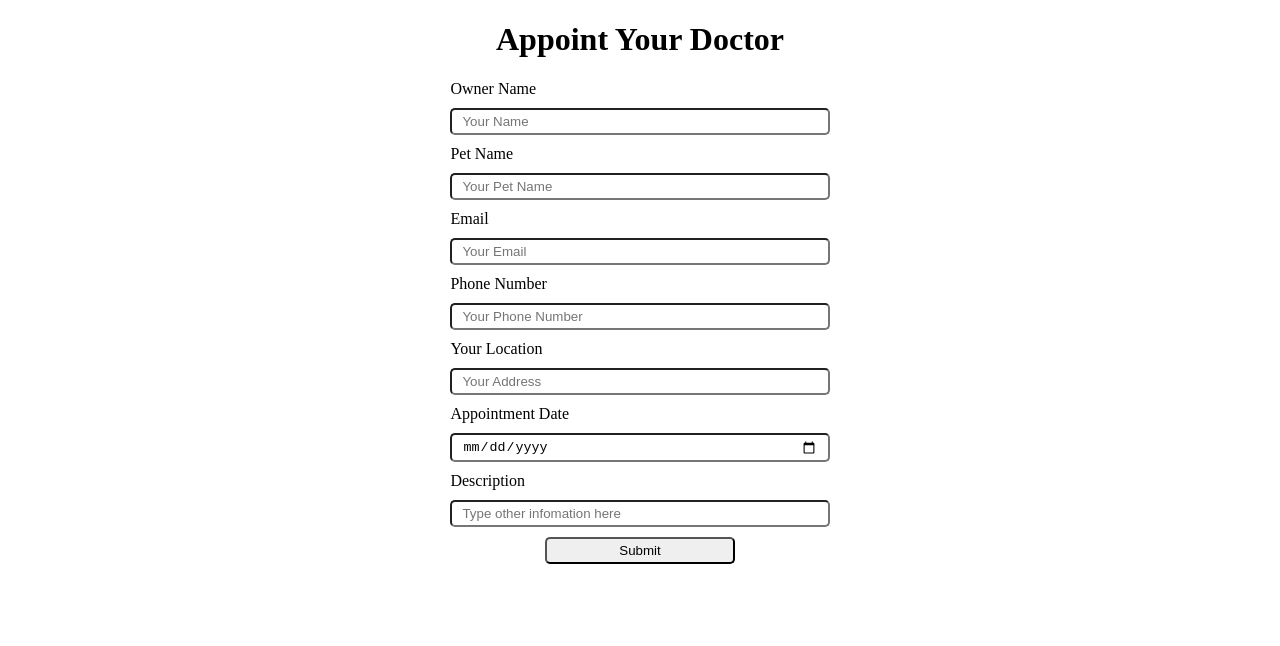
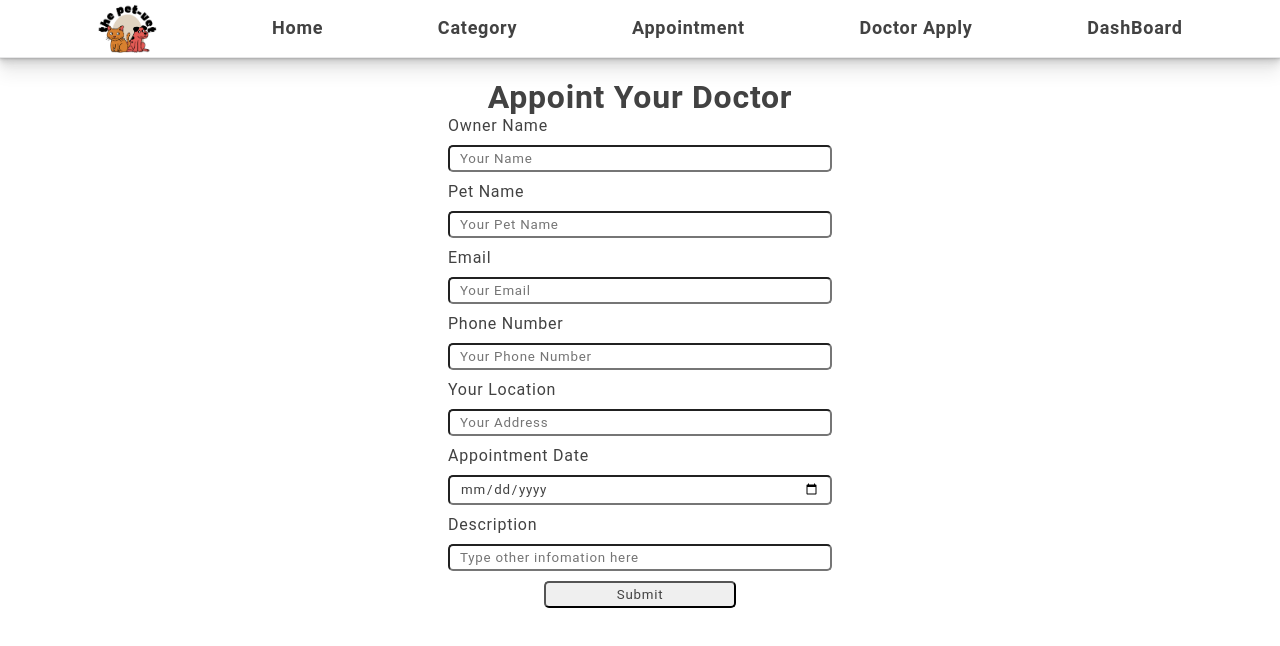
Before and after one commit to SumitUjjwal/veterinary-appointment-booking-system, a plain HTML site: page frontend/html/doctorAppointment.html in a window 1280 px wide. Drawn offline with Linux system fonts and the light colour scheme.

Commit message:
file structre redifined

```diff
--- a/frontend/html/doctorAppointment.html
+++ b/frontend/html/doctorAppointment.html
@@ -5,9 +5,12 @@
     <meta http-equiv="X-UA-Compatible" content="IE=edge" />
     <meta name="viewport" content="width=device-width, initial-scale=1.0" />
     <link rel="stylesheet" href="../styles/doctorAppointment.css">
+   <link rel="stylesheet" href="../styles/navbar.css">
+
     <title>Doctor Appointment</title>
   </head>
   <body>
+    <header></header>
     <h1 id="heading">Appoint Your Doctor</h1>
     <form id="Doctor_Appointment_form">
         <label for="OwnerName">Owner Name</label>
@@ -28,3 +31,4 @@
     </form>
   </body>
 </html>
+<script type="module" src="../scripts/doctorAppointment.js"></script>
--- /dev/null
+++ b/frontend/scripts/components/navbar.component.js
@@ -0,0 +1,12 @@
+const Navbar = () => {
+  return `
+  <div class="navbar">
+  <img src="../assets/images/Pet-Vet logo.png" alt="" />
+  <a href="#">Home</a>
+  <a href="#">Category</a>
+  <a href="#">Appointment</a>
+  <a href="#">Doctor Apply</a>
+  <a href="#">DashBoard</a>
+</div>`;
+};
+export default  Navbar ;
--- a/frontend/scripts/doctorAppointment.js
+++ b/frontend/scripts/doctorAppointment.js
@@ -0,0 +1,3 @@
+import Navbar from "./components/navbar.component.js";
+let header = document.querySelector("header");
+header.innerHTML = Navbar();
--- a/frontend/scripts/doctorsdetails.js
+++ b/frontend/scripts/doctorsdetails.js
@@ -0,0 +1,3 @@
+import Navbar from "./components/navbar.component.js";
+let header = document.querySelector("header");
+header.innerHTML = Navbar();
--- a/frontend/styles/doctorAppointment.css
+++ b/frontend/styles/doctorAppointment.css
@@ -18,3 +18,6 @@ input{
     padding: 4px 10px;
     border-radius: 5px;
 }
+header{
+    margin-bottom: 20px;
+}
--- a/frontend/styles/doctorsdetails.css
+++ b/frontend/styles/doctorsdetails.css
@@ -14,3 +14,6 @@ h1{
     padding: 20px;
     box-shadow: rgba(0, 0, 0, 0.24) 0px 3px 8px;
 }
+header{
+    margin-bottom: 20px;
+}
```
Also changed, not shown: frontend/html/doctorsdetails.html (+3 -0 lines).
